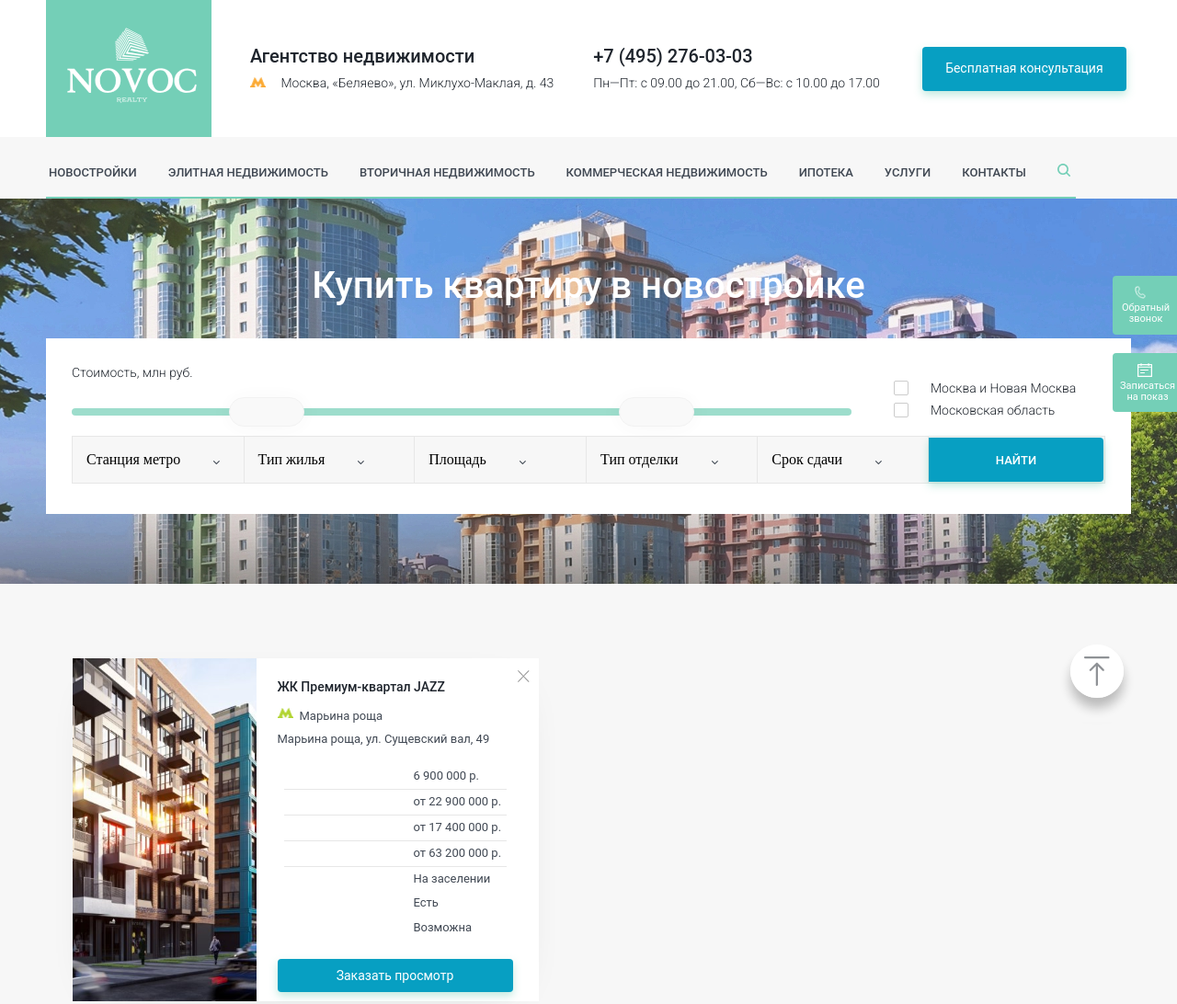
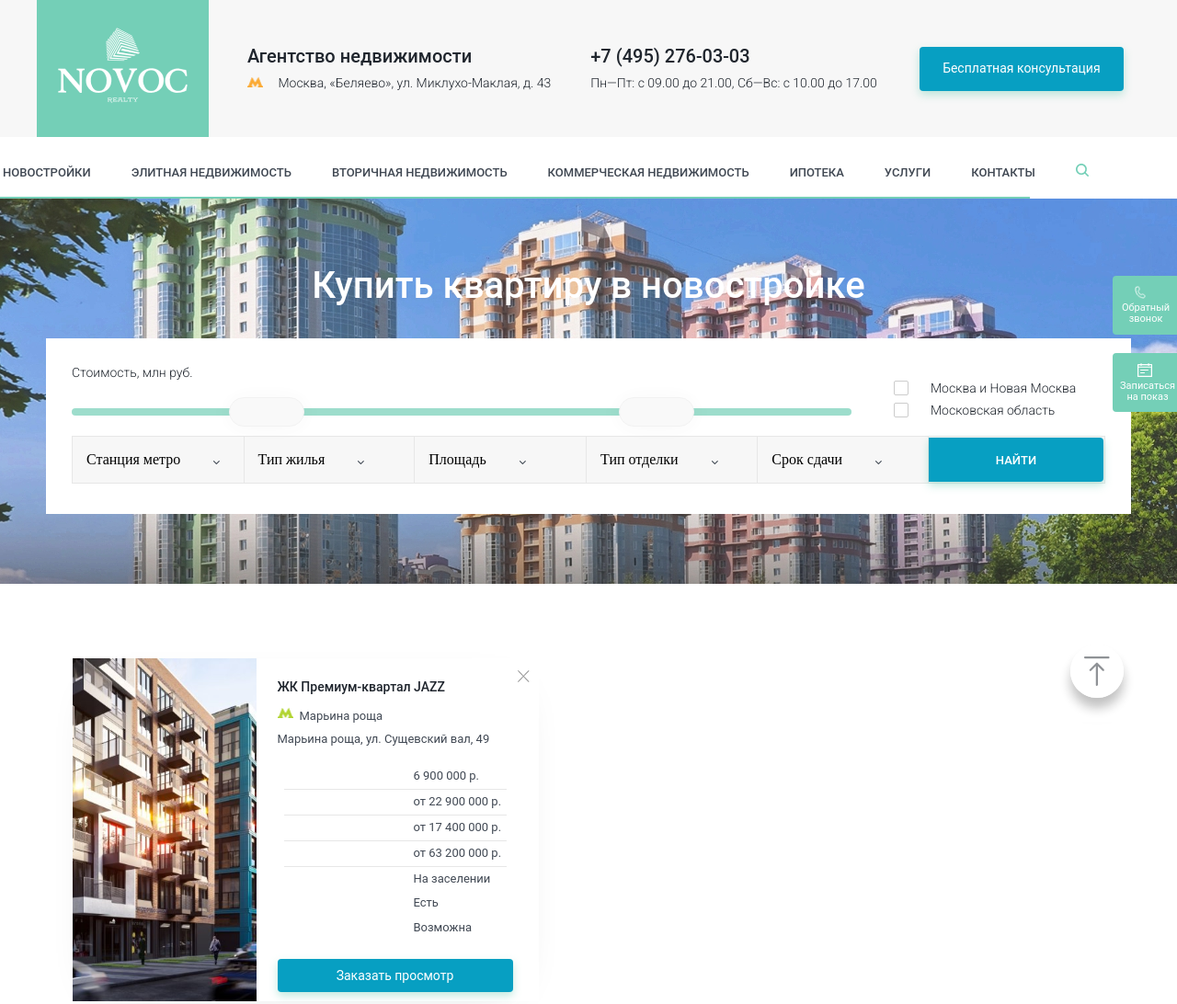
Before and after one commit to Stadionova/evrika-site, a website built with webpack: page index.html in a window 1280 px wide. Shown: the top 1092 px of the page at 92% size. Built offline with nearby package versions, Linux system fonts and the light colour scheme; files whose address does not match are found by name.

Commit message:
header block fixed by pixels png

```diff
--- a/index.html
+++ b/index.html
@@ -25,10 +25,10 @@
     <!-- hero - это блок с картинкой и заголовком -->
     <!-- header.header>.navbar+.hero|c -->
 
+    <div class="container__header">
         <header class="header">
             <!-- div.container|c -->
             <!-- создала контейнер в навигационной панели -->
-        <div class="container"></div>
             <!-- в контейнере создаю навигационную панель в шапке страницы с логотипом и меню -->
             <!-- navbar__wrap - это блок с логотипом -->
             <div class="header__wrap">
@@ -64,6 +64,7 @@
             <!-- hero - это блок с главной фото в шапке -->
         </header>
         <!-- /.header -->
+    </div>
 
     <div class="navbar">
         <div class="navbar__menu">
@@ -116,6 +117,7 @@
             </div>
             <div class="line"></div>
         </div>
+    </div>
     <!-- /.navbar -->
 
     <!-- /.hero -->
@@ -131,16 +133,14 @@
                     <input type="range" min="1" max="100" step="any" class="slider slider-right" id="myRange">
                     <div class="check-box">
                         <div><label class="checker-label checker-size first" for="sone-id">
-                                    <input class="checker-input checker-active-color" hidden id="sone-id"
-                                        type="checkbox">
+                                <input class="checker-input checker-active-color" hidden id="sone-id" type="checkbox">
                                 <span class="checker-pseudo-input checker-color"></span>
                                 <span class="checker-text">Москва и Новая Москва</span>
                             </label>
                         </div>
                         <div>
                             <label class="checker-label checker-size second" for="sone-id">
-                                    <input class="checker-input checker-active-color" hidden id="sone-id"
-                                        type="checkbox">
+                                <input class="checker-input checker-active-color" hidden id="sone-id" type="checkbox">
                                 <span class="checker-pseudo-input checker-color"></span>
                                 <span class="checker-text">Московская область</span>
                             </label>
--- a/src/styles.less
+++ b/src/styles.less
@@ -31,10 +31,19 @@
     margin-left: auto;
 }
 
+.container__header {
+    background-color: #f7f7f7;
+    // margin: 0 auto;
+}
+
+.header {
+    background-color: #f7f7f7;
+    width: 1200px;
+    margin: 0 auto;
     .header__wrap {
-    width: 1180px;
+        // width: 1180px;
         // для navbar нужно задать минимальную высоту
-    min-height: 145px;
+        // min-height: 145px;
         // все элементы хэдера с логотипом выстроились в линию
         display: flex;
         // всё это выравниваю относительно друг друга по центру
@@ -42,21 +51,22 @@
         // наш блок выделила красным цветом для наглядности
         // justify-content: space-between;
         // background-color: #f7f7f7;
-    margin: 0 auto;
+        // margin: 0 auto;
         .header__logo {
             height: 149px;
             background-color: #74cfb7;
             margin-right: 42px;
+            width: 187px;
             .header__logo-inside {
-            margin-left: 7px;
-            margin-top: 14px;
+                padding-left: 7px;
+                padding-top: 14px;
             }
         }
         .header__name-address {
             // делаю элемент блочным, чтобы он занимал всю строчку
             // и переносил следующий за ним блок на следующую строку
             height: 49px;
-        margin-right: 43px;
+            padding-right: 43px;
             .header__name {
                 display: block;
                 height: 24px;
@@ -82,7 +92,7 @@
         }
         .header__number-timetable {
             height: 49px;
-        margin-right: 46px;
+            padding-right: 46px;
             .header__number {
                 display: block;
                 height: 24px;
@@ -101,7 +111,8 @@
                 font-weight: 300;
             }
         }
-    .header__button button {
+        .header__button {
+            button {
                 color: #ffffff;
                 font-family: Roboto;
                 font-size: 14px;
@@ -113,19 +124,20 @@
                 border: none;
                 width: 222px;
             }
-}
-
-.header__button button:hover {
+            button:hover {
                 background-color: #74cfb7;
                 border-color: #74cfb7;
+                transition: 0.5s;
+            }
+        }
+    }
 }
 
 // /.navbar
 
 .navbar {
-    background-color: #f7f7f7;
     .navbar__menu {
-        width: 1180px;
+        width: 1440px;
         height: 67px;
         padding-top: 26px;
         margin: 0 auto;
@@ -133,18 +145,21 @@
             padding-bottom: 5px;
             table {
                 margin-bottom: 10px;
-                .navbar__text a {
+                .navbar__text {
+                    margin-right: 40px;
+                    a {
                         height: 17px;
                         color: #404853;
                         font-family: Roboto, medium;
                         font-size: 13px;
                         font-weight: 500;
                         text-transform: uppercase;
-                    padding-right: 30px;
                         text-decoration: none;
                     }
-                .navbar__text a:hover {
+                    a:hover {
                         color: #74cfb7;
+                        transition: 0.5s;
+                    }
                 }
             }
         }
@@ -303,6 +318,7 @@
     }
     .checker-label:hover .checker-input:not(:checked)~.checker-pseudo-input {
         border-color: #404853;
+        transition: 0.5s;
     }
     .checker-text {
         width: 159px;
@@ -356,6 +372,7 @@
                 button:hover {
                     background-color: #74cfb7;
                     border-color: #74cfb7;
+                    transition: 0.5s;
                 }
             }
         }
@@ -397,9 +414,11 @@
     .hero__buttons-call:hover {
         background-color: #079fc2;
         border-color: #079fc2;
+        transition: 0.5s;
         img {
             background-color: #079fc2;
             border-color: #079fc2;
+            transition: 0.5s;
         }
     }
     .hero__buttons-write {
@@ -432,9 +451,11 @@
     .hero__buttons-write:hover {
         background-color: #079fc2;
         border-color: #079fc2;
+        transition: 0.5s;
         img {
             background-color: #079fc2;
             border-color: #079fc2;
+            transition: 0.5s;
         }
     }
 }
@@ -613,6 +634,7 @@
         .map__button button:hover {
             background-color: #74cfb7;
             border-color: #74cfb7;
+            transition: 0.5s;
         }
     }
     .cross button {
@@ -812,6 +834,7 @@
                             button:hover {
                                 background-color: #74cfb7;
                                 border-color: #74cfb7;
+                                transition: 0.5s;
                             }
                         }
                     }
@@ -841,6 +864,7 @@
         button:hover {
             background-color: #079fc2;
             border-color: #079fc2;
+            transition: 0.5s;
         }
     }
 }
@@ -852,6 +876,10 @@
 
 .bottom-line {
     border-bottom: 1px solid #e7e7e7;
+}
+
+.flat-text-desc {
+    padding: 20px;
 }
 
 @media (min-width: 992px) and (max-width: 1199px) {
@@ -867,7 +895,7 @@
 }
 
 // при таком размере экрана скрывать фото в объявлении
-@media (max-width: 991px) {
+@media screen and (max-width: 991px) {
     .flat__photo {
         display: none;
     }
@@ -880,10 +908,9 @@
     .header__wrap {
         width: 451px;
     }
-}
-
-.flat-text-desc {
-    padding: 20px;
+    // .flat-text {
+    //     display: block;
+    // }
 }
 
 // /.footer
```
Lines whose indentation alone changed are shown as unchanged.
